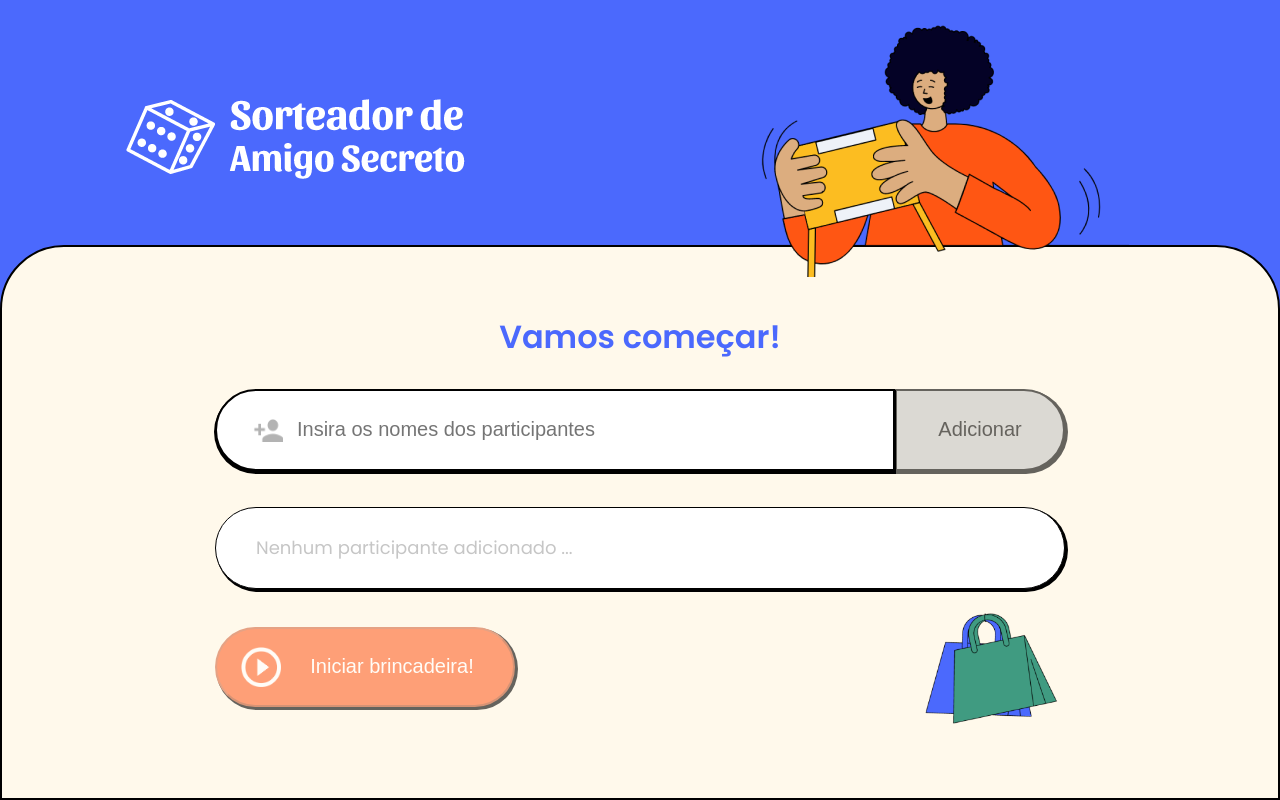
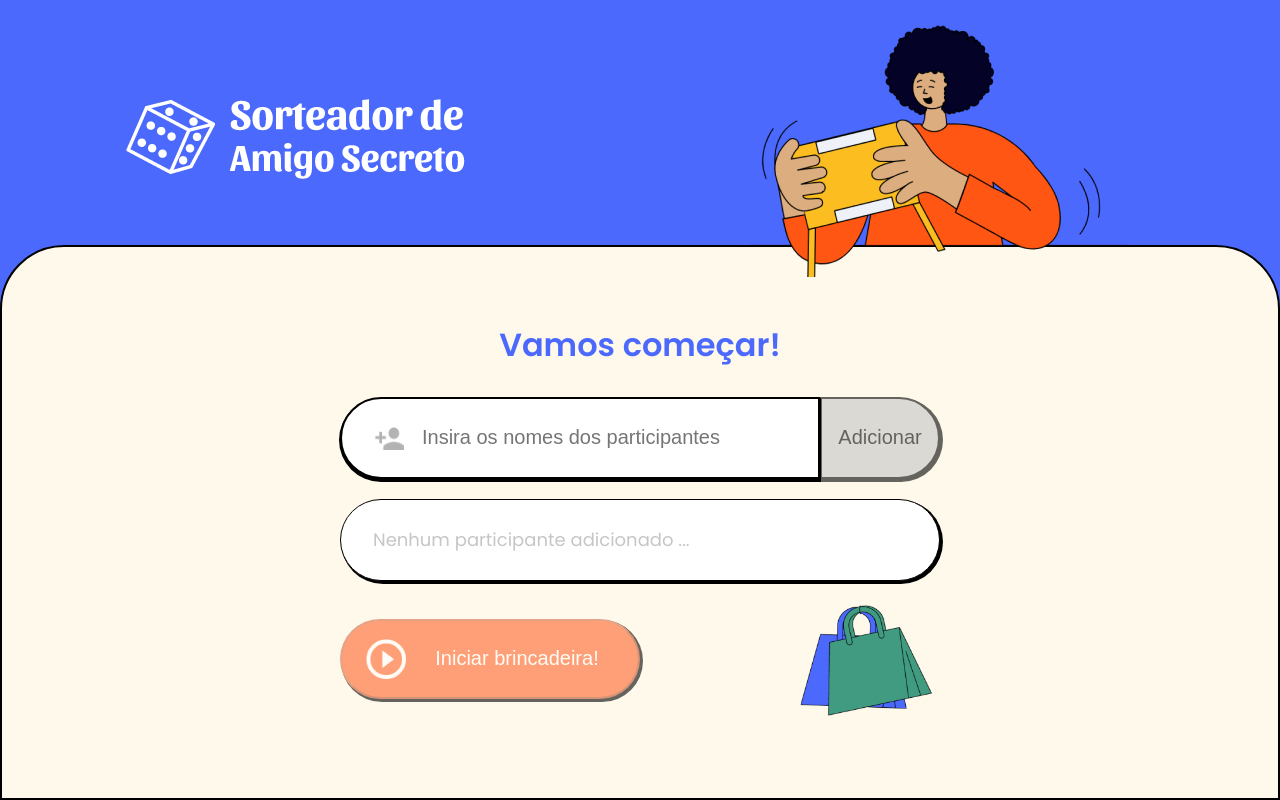
Before and after one commit to lucaspanizio/sorteador-de-amigo-secreto, a React (Vite) app: page / in a window 1280 px wide. Built offline with nearby package versions, Linux system fonts and the light colour scheme.

Commit message:
:lipstick: style: update styles

```diff
--- a/src/components/AttendeesList/styles.ts
+++ b/src/components/AttendeesList/styles.ts
@@ -16,9 +16,15 @@ export const Wrapper = styled.div`
 
   p {
     align-self: center;
-    padding-left: 2.5rem;
+    padding-left: 1.5rem;
     font-size: 18px;
     color: #c6c6c6;
+  }
+
+  @media screen and (min-width: 800px) {
+    p {
+      padding-left: 2rem;
+    }
   }
 `;
 
--- a/src/components/Form/styles.ts
+++ b/src/components/Form/styles.ts
@@ -7,29 +7,30 @@ export const Form = styled.form`
 export const Input = styled.input`
   border-top-left-radius: 45px;
   border-bottom-left-radius: 45px;
-  padding-right: 2rem;
   height: 82px;
   width: 80%;
   box-sizing: border-box;
   font-size: 20px;
   border: 2px solid black;
-  margin-bottom: 1rem;
   box-shadow: 0px 2px 0px 1px #000000;
 
   caret-color: #fe652b;
-
-  padding-left: 80px;
-  background-image: url('/images/adicionar-participante.png');
-  background-size: 30px 24px;
-  background-repeat: no-repeat;
-  background-position: 36px center;
+  padding-left: 26px;
 
   &:focus {
     outline: none;
   }
 
+  @media screen and (min-width: 800px) {
+    padding-left: 80px;
+    background-image: url('/images/adicionar-participante.png');
+    background-size: 30px 24px;
+    background-repeat: no-repeat;
+    background-position: 32px center;
+  }
+
   @media screen and (max-width: 800px) {
-    width: 70%;
+    width: 80%;
   }
 `;
 
@@ -41,10 +42,11 @@ export const Button = styled.button`
   box-sizing: border-box;
   border: 2px solid black;
   font-size: 20px;
+  cursor: pointer;
+
   color: #000000;
+  background-color: #c4c4c4;
   box-shadow: 2px 2px 0px 1px #000000;
-  cursor: pointer;
-  background-color: #c4c4c4;
 
   &:hover {
     opacity: 0.8;
@@ -56,7 +58,12 @@ export const Button = styled.button`
   }
 
   @media screen and (max-width: 800px) {
-    width: 30%;
+    width: 20%;
+    color: transparent;
+    background-image: url('/images/adicionar-participante.png');
+    background-size: 30px 24px;
+    background-repeat: no-repeat;
+    background-position: center;
   }
 `;
 
--- a/src/globals.css
+++ b/src/globals.css
@@ -10,9 +10,8 @@ html {
 }
 
 section {
-  width: 100%;
+  width: 600px;
   text-align: center;
-  max-width: 850px;
 }
 
 h1 {
--- a/src/pages/Sorteio/styles.ts
+++ b/src/pages/Sorteio/styles.ts
@@ -11,7 +11,7 @@ export const Select = styled.select`
 
   border-radius: 45px;
   height: 82px;
-  width: 70%;
+  width: 100%;
   box-sizing: border-box;
   padding: 0 32px;
   font-size: 20px;
@@ -52,7 +52,7 @@ export const Button = styled.button`
   }
 
   @media screen and (max-width: 800px) {
-    width: 220px;
+    width: 240px;
     margin: 32px 0;
   }
 `;
@@ -70,7 +70,6 @@ export const SecretSanta = styled.p`
 
 export const Footer = styled.footer`
   display: flex;
-  justify-content: center;
+  justify-content: space-between;
   align-items: center;
-  gap: 8rem;
 `;
```
